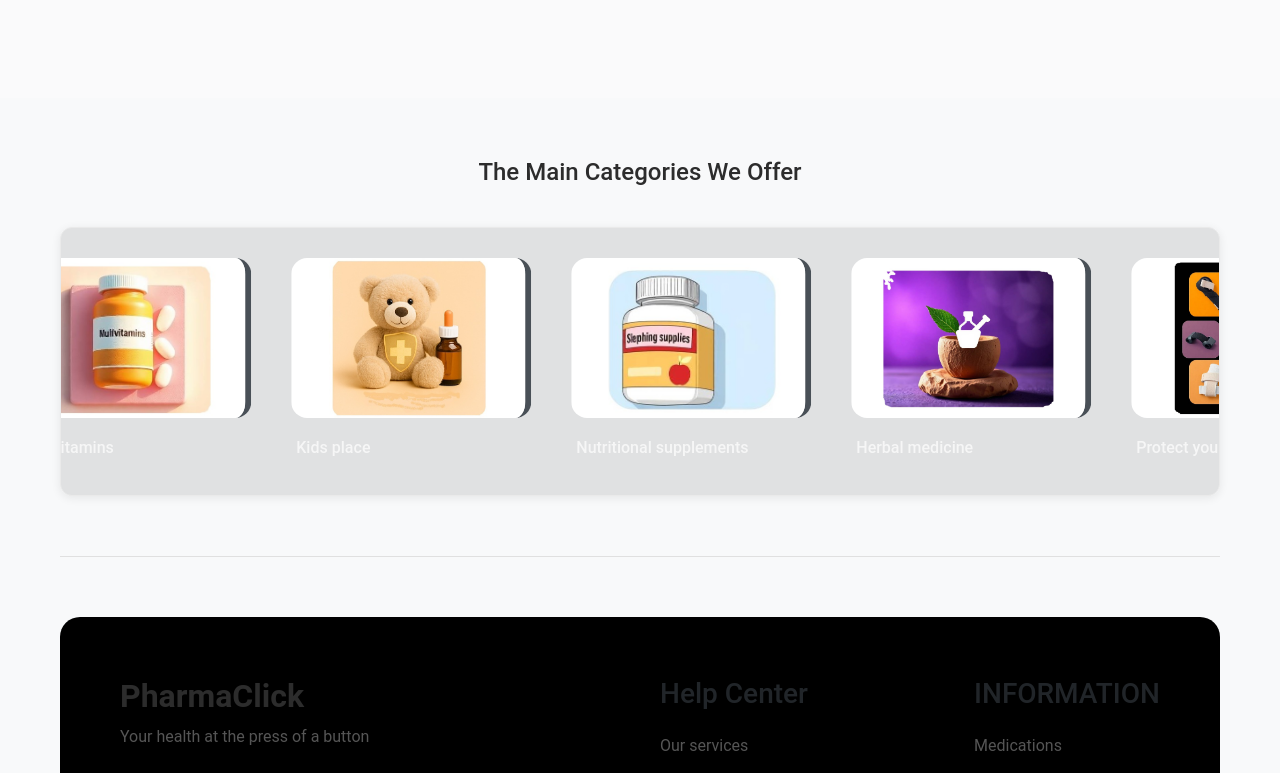
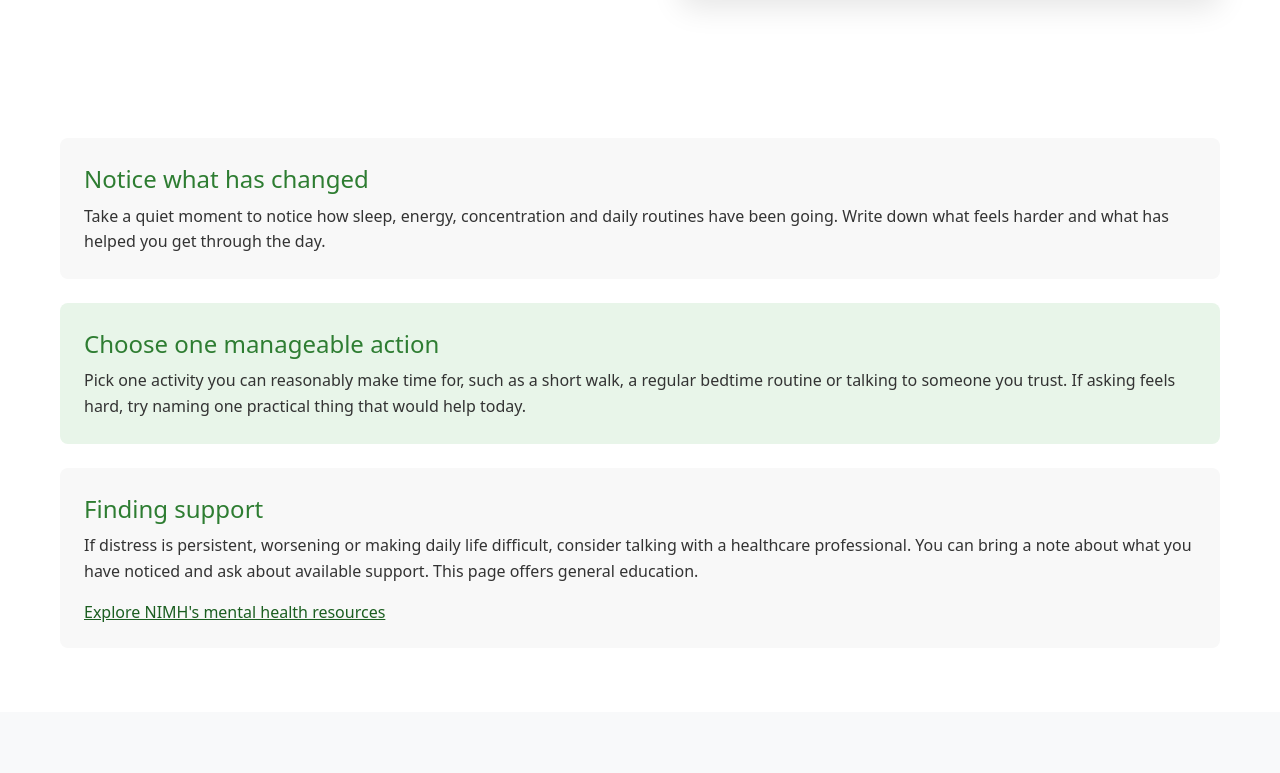
Before and after one commit to hisokaBK/PharmaClick, a React (Create React App) app: page /Mental in a window 1280 px wide. Shown: the part 462-1235 px from the top of the page. Built offline with nearby package versions, Linux system fonts and the light colour scheme.

Commit message:
Build Mental Health service page

```diff
--- a/src/App.js
+++ b/src/App.js
@@ -25,6 +25,7 @@ import ProfessionalGuidelines from "./Com_servess/ProfessionalGuidelines";
 import NutritionPrograms from "./Com_servess/NutritionPrograms";
 import MedicalNews from "./Com_servess/MedicalNews";
 import HerbalSolutions from "./Com_servess/HerbalSolutions";
+import MentalHealth from "./Com_servess/MentalHealth";
 import Working from "./Com_servess/test1";
 
 const App = () => {
@@ -58,7 +59,7 @@ const App = () => {
           <Route path="/Nutrition" element={<NutritionPrograms />} />
           <Route path="/Medical_News" element={<MedicalNews />} />
           <Route path="/Herbal" element={<HerbalSolutions />} />
-          <Route path="/Mental" element={<Working />} />
+          <Route path="/Mental" element={<MentalHealth />} />
           <Route path="/Sports" element={<Working />} />
           <Route path="/Risk" element={<Working />} />
           <Route path="/Health_Alerts" element={<Working />} />
--- /dev/null
+++ b/src/Com_servess/MentalHealth.jsx
@@ -0,0 +1,21 @@
+import ServicePage from "./ServicePage";
+
+export default function MentalHealth() {
+  return (
+    <ServicePage title="Mental Health" introduction="Make space to check in with yourself, stay connected and find the right support when everyday life feels harder." image="/images/services/mental-health.jpg" imageAlt="A person writing in a journal beside a sunny window">
+      <section className="service-section">
+        <h2>Notice what has changed</h2>
+        <p>Take a quiet moment to notice how sleep, energy, concentration and daily routines have been going. Write down what feels harder and what has helped you get through the day.</p>
+      </section>
+      <section className="service-section">
+        <h2>Choose one manageable action</h2>
+        <p>Pick one activity you can reasonably make time for, such as a short walk, a regular bedtime routine or talking to someone you trust. If asking feels hard, try naming one practical thing that would help today.</p>
+      </section>
+      <section className="service-section">
+        <h2>Finding support</h2>
+        <p>If distress is persistent, worsening or making daily life difficult, consider talking with a healthcare professional. You can bring a note about what you have noticed and ask about available support. This page offers general education.</p>
+        <a href="https://www.nimh.nih.gov/health/topics/caring-for-your-mental-health">Explore NIMH's mental health resources</a>
+      </section>
+    </ServicePage>
+  );
+}
```
Also changed, not shown: public/images/services/mental-health.jpg (added).
